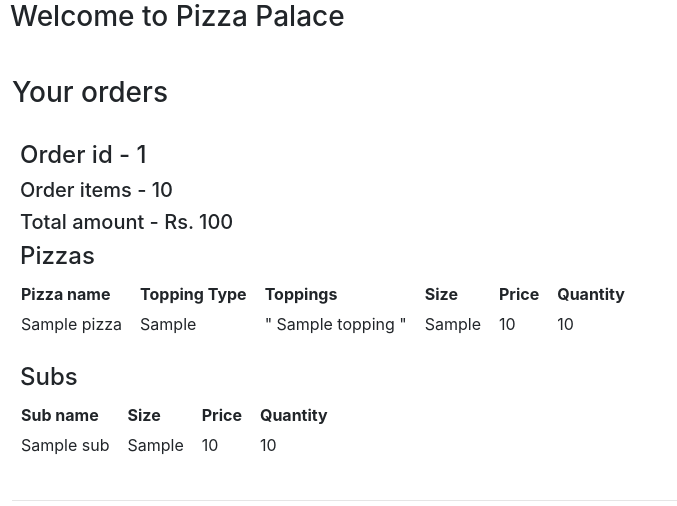
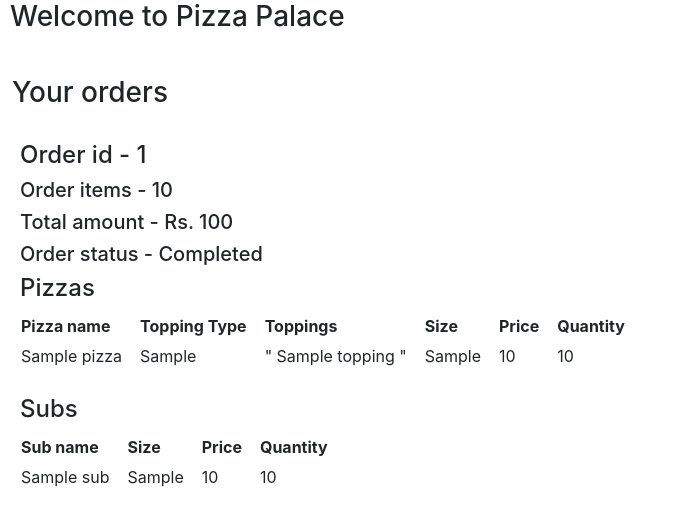
Before and after one commit to dewdevil99/PizzaPalace, a Django app: page /order in a window 1280 px wide. Shown: the part 56-562 px from the top of the page, without its empty margins (0-677 px from the left). Run offline with Django 3.2, Linux system fonts and the light colour scheme; a user stored in the database is signed in; tables that the repository leaves empty hold one stand-in row (values such as "Sample post"); some libraries are stand-ins or nearby versions.

Commit message:
Added status feature orders page

```diff
--- a/orders/templates/orders/order.html
+++ b/orders/templates/orders/order.html
@@ -6,6 +6,7 @@
 <h4>Order id - {{ o_object.id }}</h4>
 <h5>Order items - {{ o_object.count }}</h5>
 <h5>Total amount - Rs. {{ o_object.total }}</h5>
+<h5>Order status - {% if o_object.status == False %} Queued {% else %} Completed {% endif %}</h5>
 
 <div style="border-left: 10px">
 	<h4>Pizzas</h4>
```
